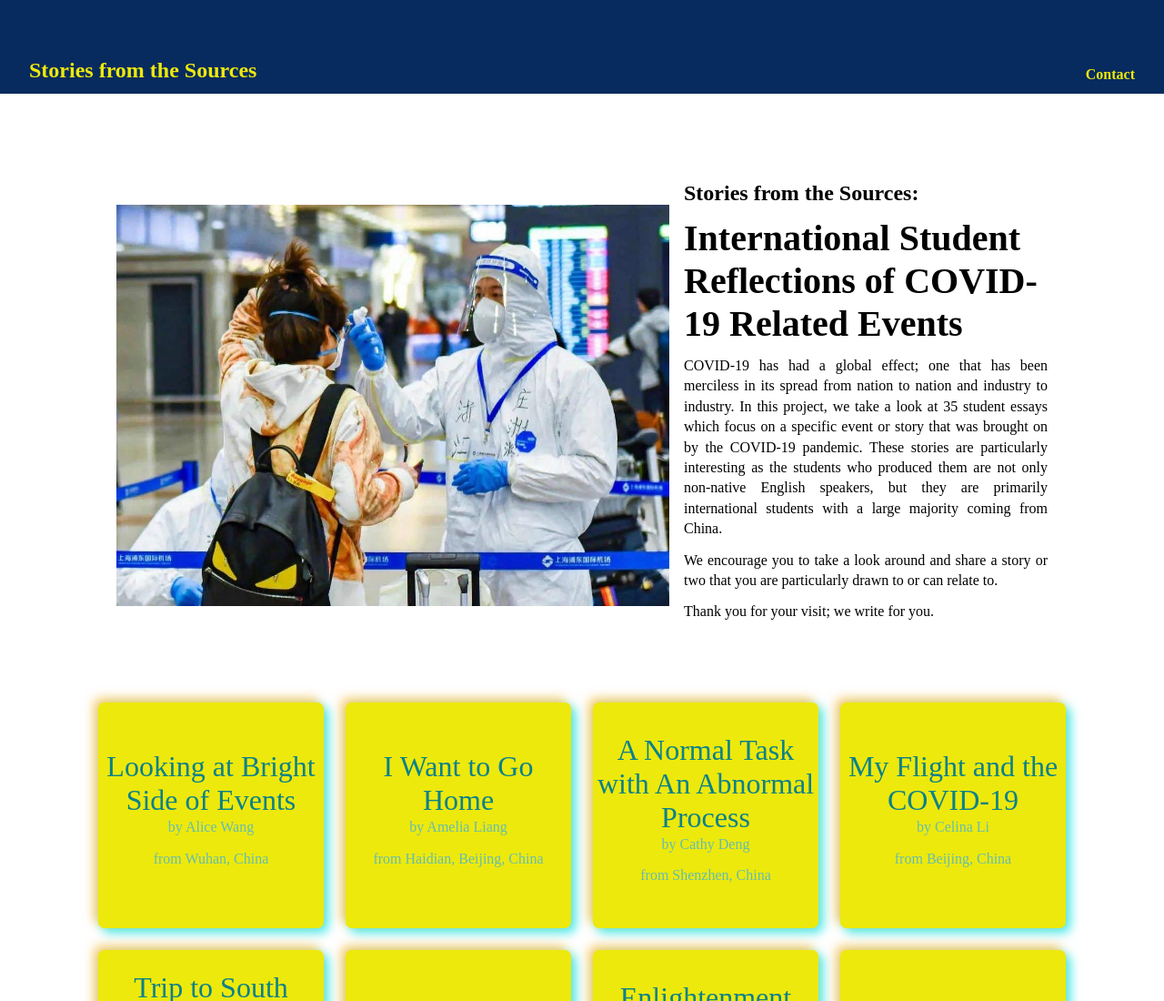
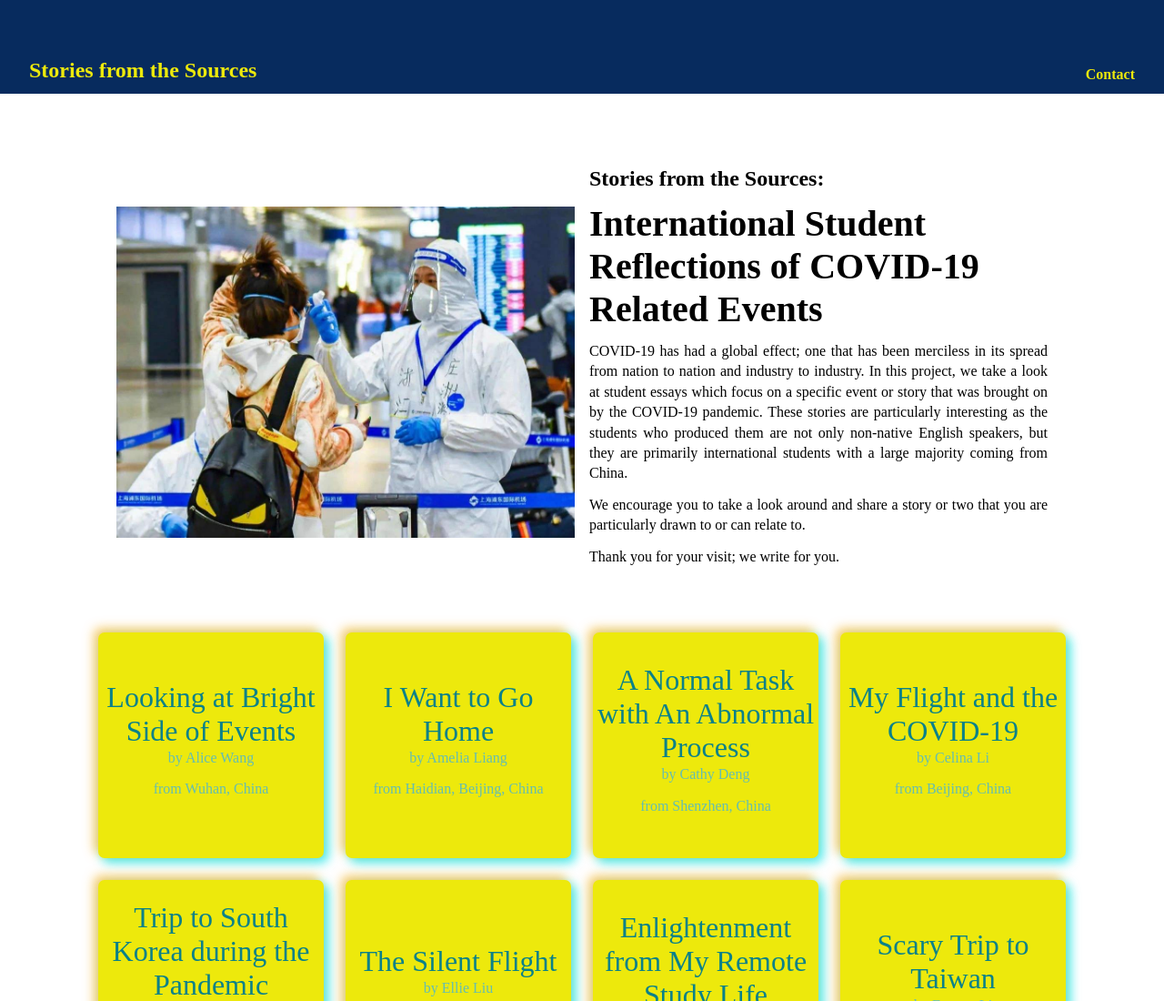
Before and after one commit to keith-corona/wewrite, a Gatsby site: page / in a window 1280 px wide. Shown: the top 1100 px of the page at 91% size. Built offline with nearby package versions, Linux system fonts and the light colour scheme; Gatsby itself is replaced by a stand-in of ours.

Commit message:
fixed rsp img

```diff
--- a/gatsby-config.js
+++ b/gatsby-config.js
@@ -20,7 +20,7 @@ module.exports = {
       }
     },
     {
-      resolve: 'gatsby-source-filesystem', /* This imports the blog data */
+      resolve: 'gatsby-source-filesystem', /* This imports the image data */
       options: {
         path: `${__dirname}/src/images`,
         name: 'images',
--- a/src/components/container.module.css
+++ b/src/components/container.module.css
@@ -1,18 +1,27 @@
 .container {
     display: flex;
     flex-direction: row;
-    flex-wrap: wrap;
-    justify-content: center;
     align-items: center;
     margin: 3rem auto;
-    padding: 1rem;
-    max-width: 65rem;
+    padding: 0rem;
+    max-width: 80vw;
     overflow: hidden;
+}
+
+.container > div {
+    flex: 1;
 }
 
 .container > div:first-child {
     margin-right: 1rem;
+    /* width: 30rem; */
+    /* min-width: 20rem; */
 }
+
+.container > div:nth-child(2) {
+    /* max-width: 35rem; */
+}
+
 
 p {
     text-align: justify;
@@ -30,3 +39,7 @@ h2 {
     font-size: 2.5rem;
     padding-bottom: .75rem;
 }
+
+.flex {
+    border: 2px red solid;
+}
--- a/src/pages/index.js
+++ b/src/pages/index.js
@@ -1,24 +1,27 @@
 import React from "react"
 import {Link, graphql, useStaticQuery} from "gatsby"
+import Img from "gatsby-image"
+
 import Header from "../components/header"
 import Footer from "../components/footer"
 import Container from "../components/container"
-import CoverPhoto from "../images/going_home.jpg"
 
 
 const IndexPage = ({data}) => (
+
     <div style={{color: `#000`}}>
 
         <Header headerText="Stories from the Sources" link1Text= "Contact"/>
         <Container>
             <div>
-                <img id="cover-photo" src={CoverPhoto} alt="Heading home" />
+                <Img fluid={data.file.childImageSharp.fluid} />
             </div>
-            <div style={{maxWidth: `400px`,}}>
+
+            <div>
                 <h1>Stories from the Sources:</h1>
                 <h2>International Student Reflections of COVID-19 Related Events</h2>
 
-                <p>COVID-19 has had a global effect; one that has been merciless in its spread from nation to nation and industry to industry. In this project, we take a look at 35 student essays which focus on a specific event or story that was brought on by the COVID-19 pandemic. These stories are particularly interesting as the students who produced them are not only non-native English speakers, but they are primarily international students with a large majority coming from China.</p>
+                <p>COVID-19 has had a global effect; one that has been merciless in its spread from nation to nation and industry to industry. In this project, we take a look at student essays which focus on a specific event or story that was brought on by the COVID-19 pandemic. These stories are particularly interesting as the students who produced them are not only non-native English speakers, but they are primarily international students with a large majority coming from China.</p>
 
                 <p>We encourage you to take a look around and share a story or two that you are particularly drawn to or can relate to.</p>
 
@@ -48,6 +51,17 @@ const IndexPage = ({data}) => (
 
 export const pageQuery = graphql `
     query IndexQuery {
+        file(relativePath: {eq: "going-home.jpg"}) {
+            childImageSharp {
+              fluid {
+                aspectRatio
+                base64
+                sizes
+                src
+                srcSet
+              }
+            }
+          }
         allMarkdownRemark {
             edges {
                 node {
@@ -61,8 +75,6 @@ export const pageQuery = graphql `
             }
         }
     }
-
-
 `
 
 export default IndexPage
--- a/src/styles/global.css
+++ b/src/styles/global.css
@@ -120,4 +120,5 @@ textarea:focus {
 
 #cover-photo {
     max-width: 38rem;
+    border: 1px red solid;
 }
```
Also changed, not shown: src/components/image.js (added, +21 -0 lines), src/images/going-home.jpg (renamed from src/images/going_home.JPG).
